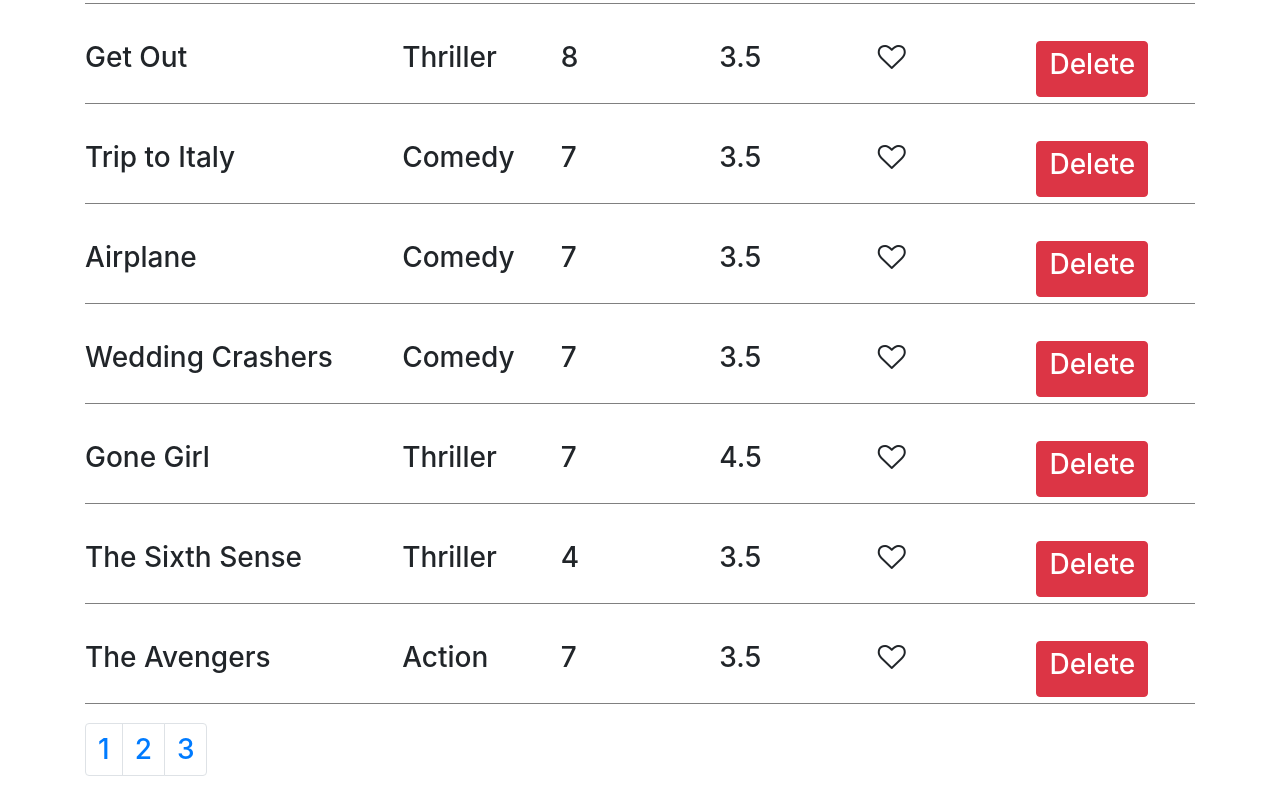
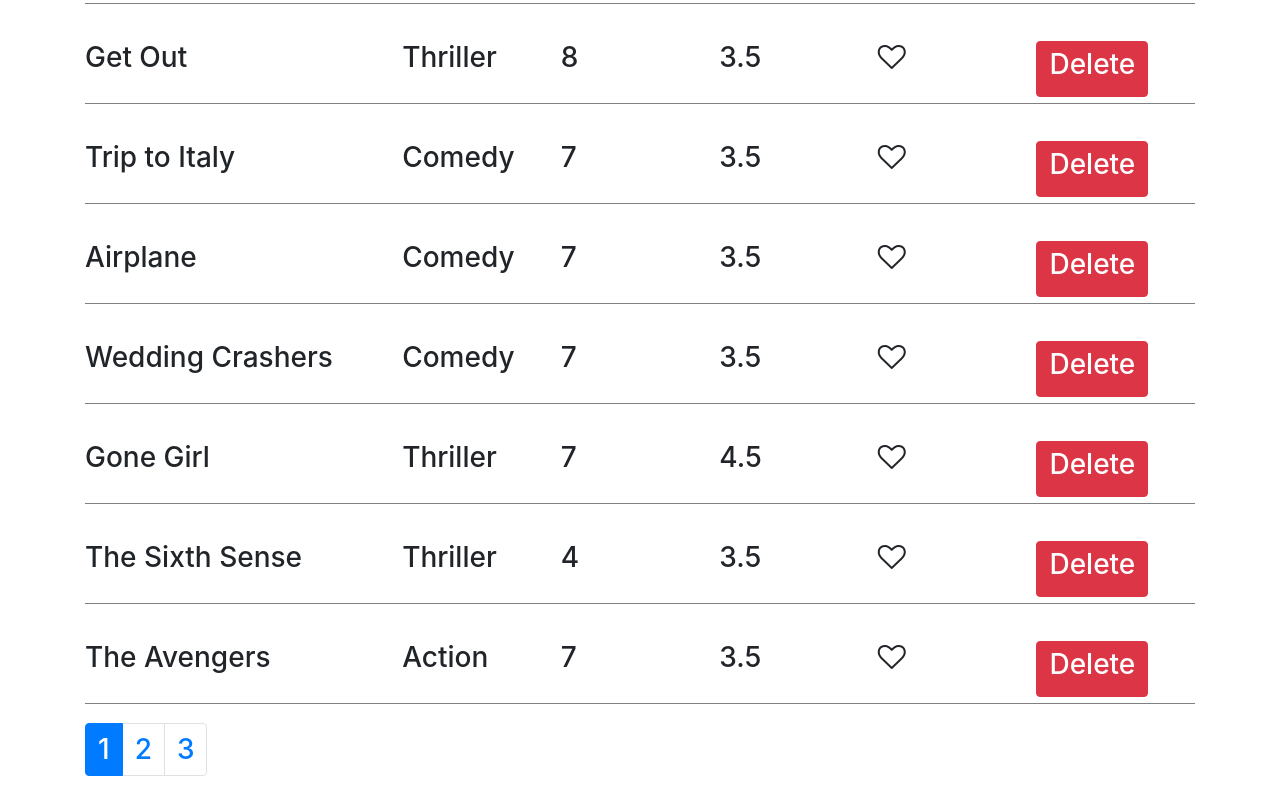
Before and after one commit to lopezg3000/vidly, a React (Create React App) app: page / in a window 1280 px wide. Shown: the part 389-1189 px from the top of the page. Built offline with nearby package versions, Linux system fonts and the light colour scheme.

Commit message:
objectDestructuring

```diff
--- a/src/components/grid/GridMovieInfo.js
+++ b/src/components/grid/GridMovieInfo.js
@@ -4,10 +4,11 @@ import Like from "../common/Like"
 import Pagination from "../pagination/Pagination"
 
 const MovieInfo = props => {
-    console.log(props);
+    // console.log(props);
+    const { data, onLike, onDelete, count, pageSize } = props;
     return (
         <React.Fragment>
-            {props.data.map(movie => (
+            {data.map(movie => (
                 <React.Fragment key={movie._id}>
                     <div className="movieInfo">
                         <h3>{movie.title}</h3>
@@ -22,21 +23,15 @@ const MovieInfo = props => {
                         <h3>{movie.dailyRentalRate}</h3>
                     </div>
                     <div className="movieInfo">
-                        <h3><Like movie={movie} liked={movie.liked} onLike={props.onLike} /></h3>
+                        <h3><Like movie={movie} liked={movie.liked} onLike={onLike} /></h3>
                     </div>
                     <div className="buttonContainer">
-                        <button type="button" className="btn btn-danger" onClick={() => props.onDelete(movie._id)} ><h3>Delete</h3></button>
+                        <button type="button" className="btn btn-danger" onClick={() => onDelete(movie._id)} ><h3>Delete</h3></button>
                     </div>
                 </React.Fragment>
             ))
             }
-            <h3><nav aria-label="Page navigation example">
-                <ul class="pagination">
-                    <li class="page-item"><a class="page-link" href="#">1</a></li>
-                    <li class="page-item"><a class="page-link" href="#">2</a></li>
-                    <li class="page-item"><a class="page-link" href="#">3</a></li>
-                </ul>
-            </nav></h3>
+            <h3><Pagination count={count} pageSize={pageSize} /></h3>
         </React.Fragment >
     );
 }
--- a/src/components/grid/MainGrid.js
+++ b/src/components/grid/MainGrid.js
@@ -10,6 +10,7 @@ class Grid extends Component {
     state = {
         count: 9,
         data: getMovies(),
+        pageSize: 4
     };
 
     handleLike = movie => {
@@ -39,6 +40,7 @@ class Grid extends Component {
                     <MovieInfo
                         count={this.state.count}
                         data={this.state.data}
+                        pageSize={this.state.pageSize}
                         onDelete={this.handleDelete}
                         onLike={this.handleLike}
                     />
--- a/src/components/pagination/Pagination.js
+++ b/src/components/pagination/Pagination.js
@@ -1,12 +1,14 @@
 import React from "react"
 
 const Pagination = () => {
+
+
     return (
         <nav aria-label="Page navigation example">
-            <ul class="pagination">
-                <li class="page-item"><a class="page-link" href="#">1</a></li>
-                <li class="page-item"><a class="page-link" href="#">2</a></li>
-                <li class="page-item"><a class="page-link" href="#">3</a></li>
+            <ul className="pagination">
+                <li className="page-item active" ><a className="page-link" href="#">1</a></li>
+                <li className="page-item"><a className="page-link" href="#">2</a></li>
+                <li className="page-item"><a className="page-link" href="#">3</a></li>
             </ul>
         </nav>
     );
```
